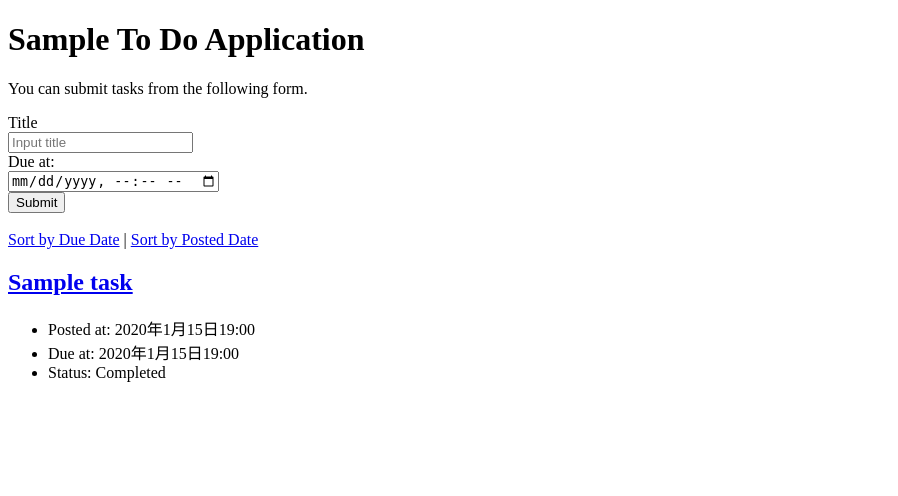
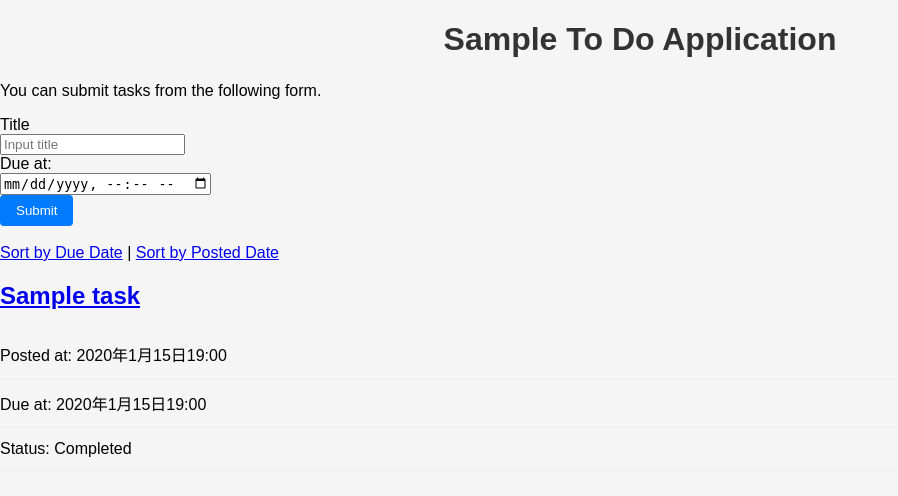
Before and after one commit to Karen0120/django-test-exercise, a Django app: page / in a window 1280 px wide. Shown: the top 496 px of the page, without its empty margins (0-898 px from the left). Run offline with Django 5.2, Linux system fonts and the light colour scheme; tables that the repository leaves empty hold one stand-in row (values such as "Sample post").

Commit message:
css追加1

```diff
--- a/config/settings.py
+++ b/config/settings.py
@@ -115,7 +115,7 @@ USE_TZ = True
 # Static files (CSS, JavaScript, Images)
 # https://docs.djangoproject.com/en/5.2/howto/static-files/
 
-STATIC_URL = 'static/'
+STATIC_URL = '/static/'
 
 # Default primary key field type
 # https://docs.djangoproject.com/en/5.2/ref/settings/#default-auto-field
--- /dev/null
+++ b/todo/static/todo/style.css
@@ -0,0 +1,45 @@
+
+body {
+    font-family: Arial, sans-serif;
+    background-color: #f5f5f5;
+    margin: 0;
+    padding: 0;
+}
+
+.container {
+    max-width: 600px;
+    margin: 40px auto;
+    background: #fff;
+    padding: 24px;
+    border-radius: 8px;
+    box-shadow: 0 2px 8px rgba(0,0,0,0.1);
+}
+
+h1 {
+    color: #333;
+    text-align: center;
+    margin-bottom: 24px;
+}
+
+ul {
+    list-style: none;
+    padding: 0;
+}
+
+li {
+    padding: 12px 0;
+    border-bottom: 1px solid #eee;
+}
+
+button, input[type="submit"] {
+    background: #007bff;
+    color: #fff;
+    border: none;
+    padding: 8px 16px;
+    border-radius: 4px;
+    cursor: pointer;
+}
+
+button:hover, input[type="submit"]:hover {
+    background: #0056b3;
+}
--- a/todo/templates/todo/index.html
+++ b/todo/templates/todo/index.html
@@ -6,6 +6,7 @@
     <title>To Do Application</title>
     <meta charset="UTF-8">
     <meta name="author" content="INIAD">
+    <link rel="stylesheet" href="{% static 'todo/style.css' %}">
   </head>
 
   <body>
```
